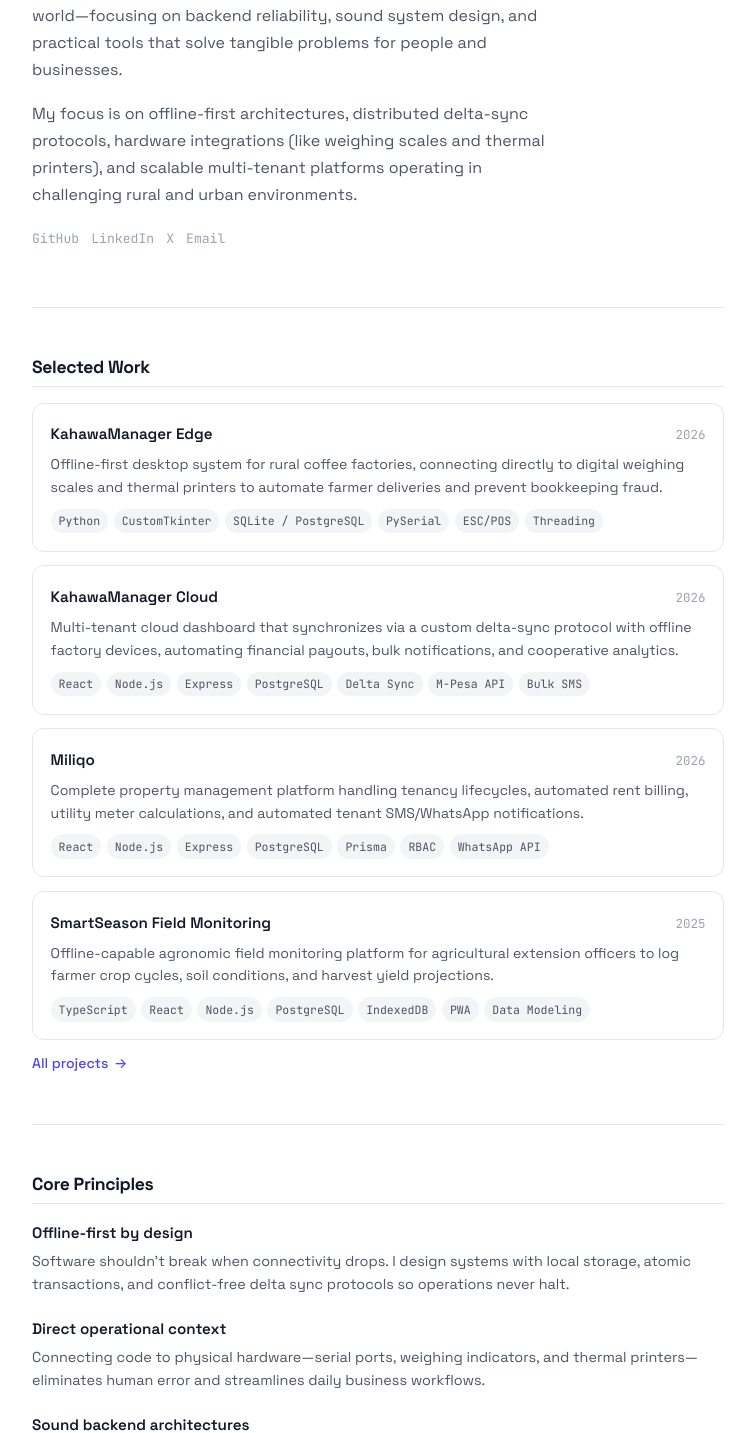
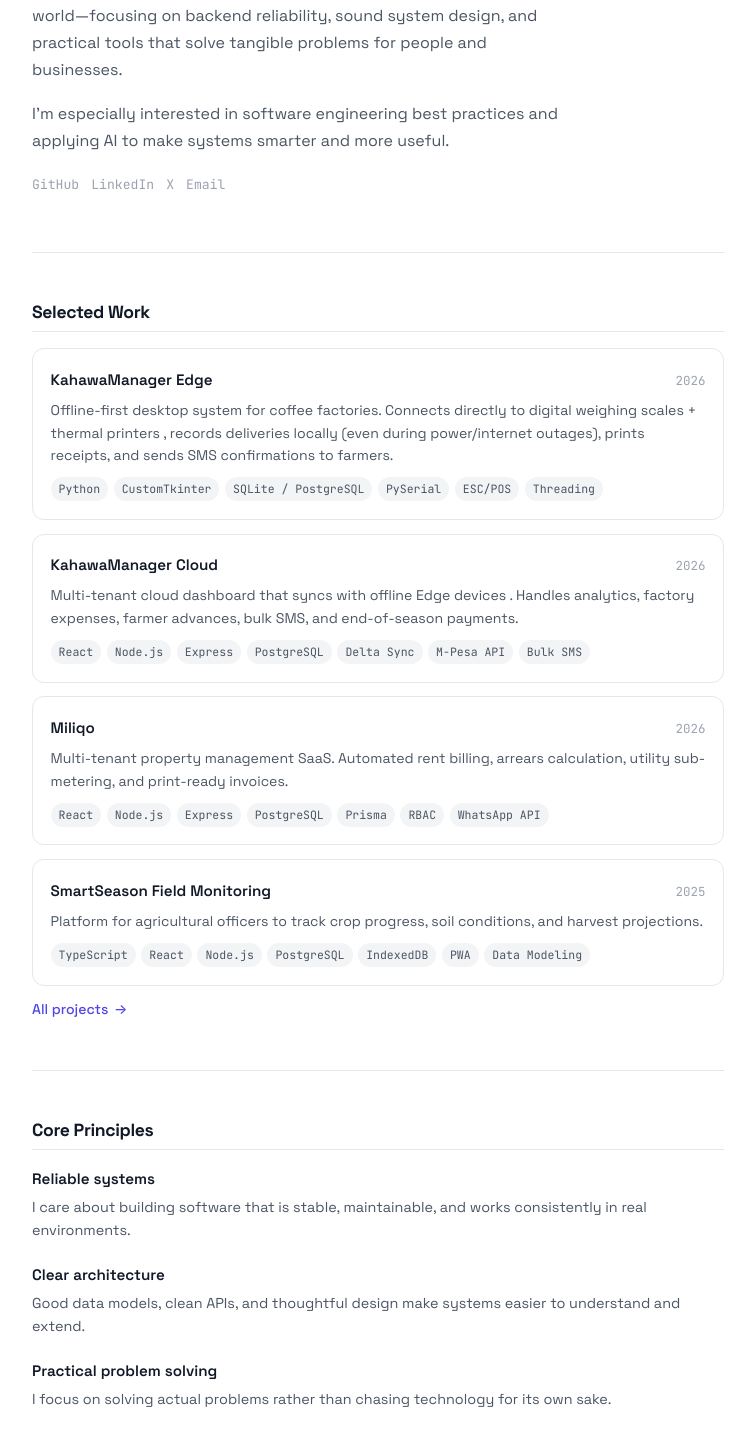
Before and after one commit to Ian-Kimani/Ian-Portfolio, a React (Vite) app: page / in a window 1280 px wide. Shown: the part 257-1690 px from the top of the page, without its empty margins (262-1017 px from the left). Built offline with nearby package versions, Linux system fonts and the light colour scheme.

Commit message:
update: refresh home intro, project summaries, and core principles

```diff
--- a/src/data/projects.js
+++ b/src/data/projects.js
@@ -6,7 +6,7 @@ const projects = [
     year: "2026",
     category: "Coffee Factory IoT & Edge Runtime",
     summary:
-      "Offline-first desktop system for rural coffee factories, connecting directly to digital weighing scales and thermal printers to automate farmer deliveries and prevent bookkeeping fraud.",
+      "Offline-first desktop system for coffee factories. Connects directly to digital weighing scales + thermal printers , records deliveries locally (even during power/internet outages), prints receipts, and sends SMS confirmations to farmers.",
     description:
       "An offline-first desktop application engineered for rural coffee factories across Kenya. Interfacing directly with digital weighing scales and thermal receipt printers, it captures unalterable delivery weights even in areas with zero internet connectivity.",
     stack: ["Python", "CustomTkinter", "SQLite / PostgreSQL", "PySerial", "ESC/POS", "Threading"],
@@ -44,7 +44,7 @@ const projects = [
     year: "2026",
     category: "Distributed Systems & Cloud Sync",
     summary:
-      "Multi-tenant cloud dashboard that synchronizes via a custom delta-sync protocol with offline factory devices, automating financial payouts, bulk notifications, and cooperative analytics.",
+      "Multi-tenant cloud dashboard that syncs with offline Edge devices . Handles analytics, factory expenses, farmer advances, bulk SMS, and end-of-season payments.",
     description:
       "A distributed, multi-tenant cloud management platform that synchronizes with remote KahawaManager Edge instances via an efficient delta-sync protocol, giving cooperative executives consolidated visibility and automated payout workflows.",
     stack: ["React", "Node.js", "Express", "PostgreSQL", "Delta Sync", "M-Pesa API", "Bulk SMS"],
@@ -82,7 +82,7 @@ const projects = [
     year: "2026",
     category: "Rental Management SaaS",
     summary:
-      "Complete property management platform handling tenancy lifecycles, automated rent billing, utility meter calculations, and automated tenant SMS/WhatsApp notifications.",
+      "Multi-tenant property management SaaS. Automated rent billing, arrears calculation, utility sub-metering, and print-ready invoices.",
     description:
       "A multi-tenant SaaS property management platform engineered to eliminate manual ledger tracking for residential and commercial landlords through automated billing engines and utility apportionment.",
     stack: ["React", "Node.js", "Express", "PostgreSQL", "Prisma", "RBAC", "WhatsApp API"],
@@ -115,7 +115,7 @@ const projects = [
     year: "2025",
     category: "Agritech : Field Telemetry",
     summary:
-      "Offline-capable agronomic field monitoring platform for agricultural extension officers to log farmer crop cycles, soil conditions, and harvest yield projections.",
+      "Platform for agricultural officers to track crop progress, soil conditions, and harvest projections.",
     description:
       "A resilient, offline-capable field survey and crop analytics platform designed for smallholder farmer cooperatives and field officers working in remote agricultural corridors.",
     stack: ["TypeScript", "React", "Node.js", "PostgreSQL", "IndexedDB", "PWA", "Data Modeling"],
--- a/src/pages/Home.jsx
+++ b/src/pages/Home.jsx
@@ -31,17 +31,10 @@ export default function Home() {
               </p>
               <div className="intro__bio">
                 <p>
-                  Welcome to my corner of the internet. I'm a software engineer
-                  based in Nairobi, Kenya. I build software designed to work in
-                  the real world—focusing on backend reliability, sound system
-                  design, and practical tools that solve tangible problems for
-                  people and businesses.
+                  Welcome to my corner of the internet. I'm a software engineer based in Nairobi, Kenya. I build software designed to work in the real world—focusing on backend reliability, sound system design, and practical tools that solve tangible problems for people and businesses.
                 </p>
                 <p>
-                  My focus is on offline-first architectures, distributed delta-sync
-                  protocols, hardware integrations (like weighing scales and thermal
-                  printers), and scalable multi-tenant platforms operating in
-                  challenging rural and urban environments.
+                  I’m especially interested in software engineering best practices and applying AI to make systems smarter and more useful.
                 </p>
               </div>
               <div className="socials">
@@ -101,21 +94,27 @@ export default function Home() {
             <h2 className="section-title">Core Principles</h2>
             <div className="values-grid">
               <div className="value-item">
-                <p className="value-item__title">Offline-first by design</p>
+                <p className="value-item__title">Reliable systems</p>
                 <p className="value-item__desc">
-                  Software shouldn't break when connectivity drops. I design systems with local storage, atomic transactions, and conflict-free delta sync protocols so operations never halt.
+                  I care about building software that is stable, maintainable, and works consistently in real environments.
                 </p>
               </div>
               <div className="value-item">
-                <p className="value-item__title">Direct operational context</p>
+                <p className="value-item__title">Clear architecture</p>
                 <p className="value-item__desc">
-                  Connecting code to physical hardware—serial ports, weighing indicators, and thermal printers—eliminates human error and streamlines daily business workflows.
+                  Good data models, clean APIs, and thoughtful design make systems easier to understand and extend.
                 </p>
               </div>
               <div className="value-item">
-                <p className="value-item__title">Sound backend architectures</p>
+                <p className="value-item__title">Practical problem solving</p>
                 <p className="value-item__desc">
-                  Clean relational models, transactional data pipelines, and strict access controls that protect business-critical financial records.
+                  I focus on solving actual problems rather than chasing technology for its own sake.
+                </p>
+              </div>
+              <div className="value-item">
+                <p className="value-item__title">Growing with AI</p>
+                <p className="value-item__desc">
+                  I’m actively exploring how AI can improve the tools and systems I build.
                 </p>
               </div>
             </div>
```
